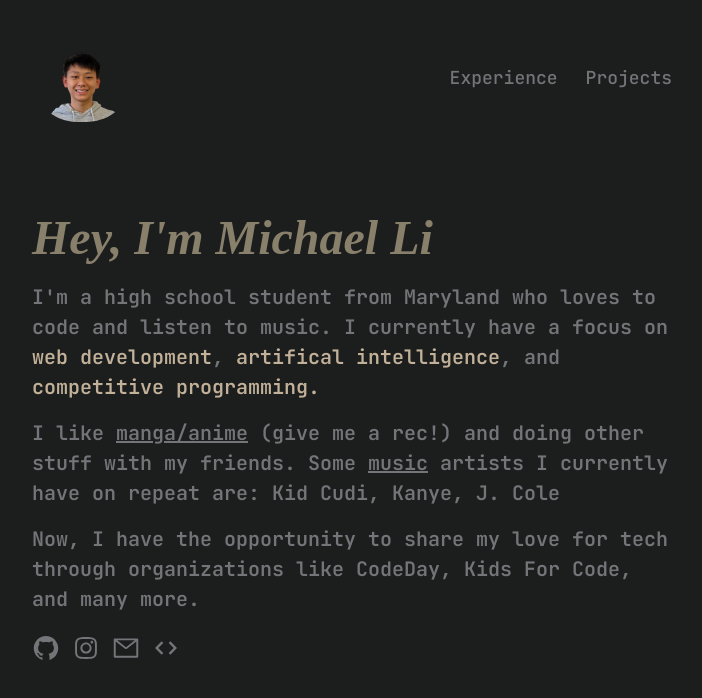
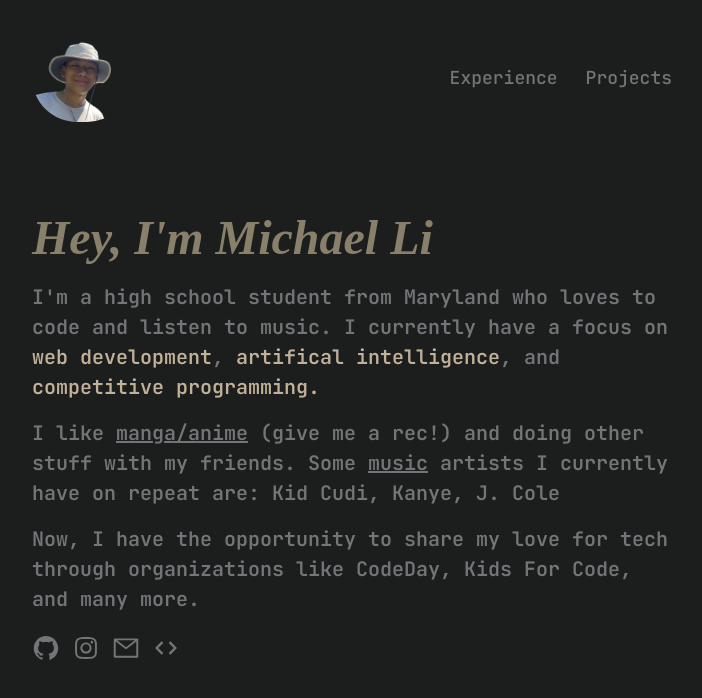
Before and after one commit to Michaell14/portfolioV3, a Next.js app: page / in a window 1280 px wide. Shown: the top 698 px of the page, without its empty margins (288-990 px from the left). Built offline with nearby package versions, Linux system fonts and the light colour scheme; a web font is replaced by a local one.

Commit message:
changed pfp

```diff
--- a/components/navbar.js
+++ b/components/navbar.js
@@ -22,7 +22,7 @@ function Navbar() {
                         whileHover={{scale: 1.1}}>
 
                         <Link passHref href="/">
-                            <Image src="/me.png" width={"100px"} height={"90px"} borderRadius={"full"} borderWidth={"2px"} borderColor={"green"} _hover={{cursor: "pointer"}}/>
+                            <Image src="/pfp.png" width={"100px"} objectFit={"cover"} height={"90px"} borderRadius={"full"} borderWidth={"2px"} borderColor={"green"} _hover={{cursor: "pointer"}}/>
                         </Link>
                     </motion.div>
 
```
Also changed, not shown: public/oldpfp.png (renamed from public/me.png), public/pfp.png (added).
